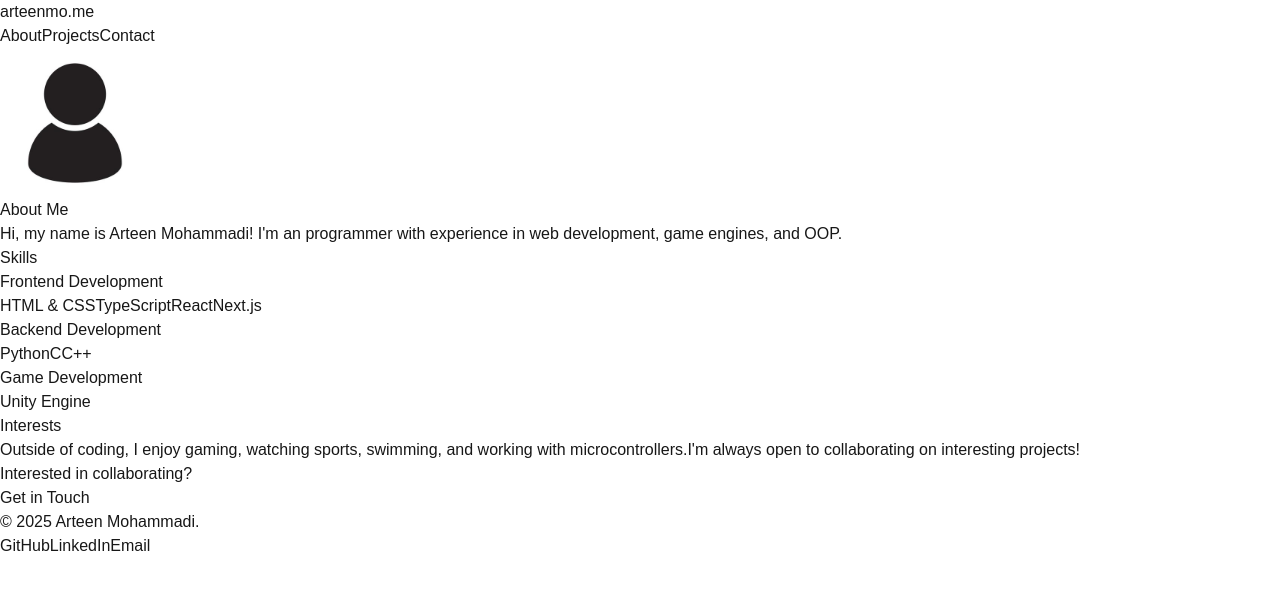
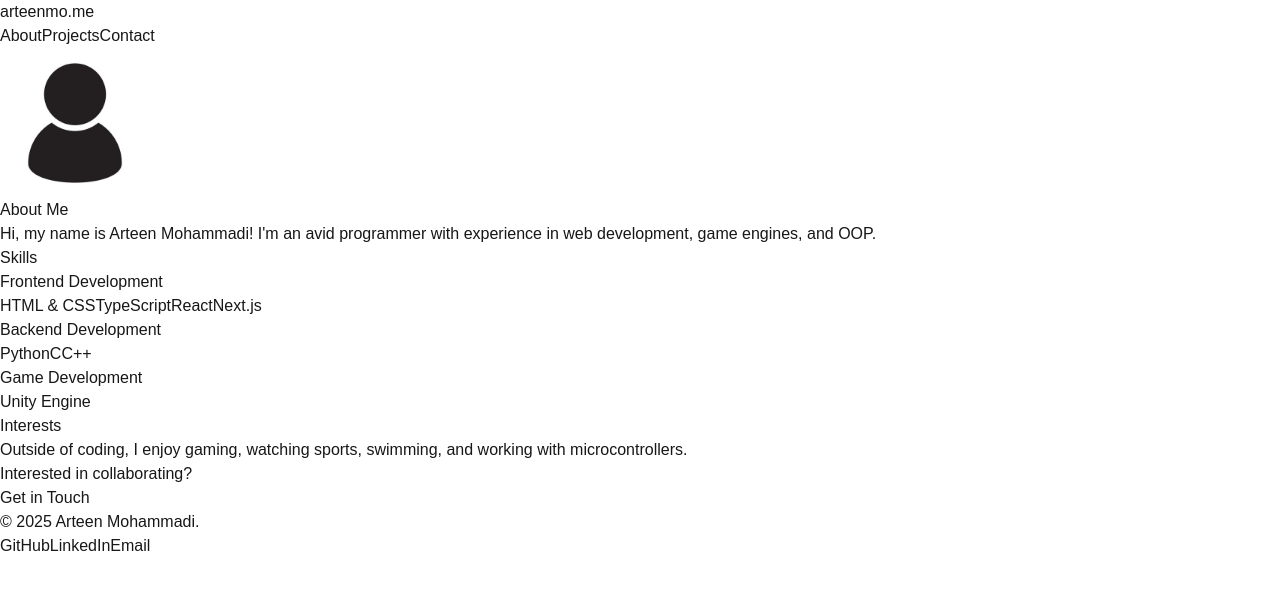
Before and after one commit to ArteenM/ArteenM.github.io, a Next.js app: page /about in a window 1280 px wide. Shown: the top 590 px of the page. Built offline with nearby package versions, Linux system fonts and the light colour scheme.

Commit message:
Fixed a typo and twitter link again

```diff
--- a/src/app/about/page.tsx
+++ b/src/app/about/page.tsx
@@ -17,8 +17,8 @@ export default function About() {
       {/* about section */}
       <h1 className="text-4xl font-bold mb-4">About Me</h1>
       <p className="text-gray-600 text-lg leading-relaxed">
-        Hi, my name is Arteen Mohammadi! I&apos;m an programmer with experience
-        in web development, game engines, and OOP.
+        Hi, my name is Arteen Mohammadi! I&apos;m an avid programmer with
+        experience in web development, game engines, and OOP.
       </p>
 
       {/* skills section */}
@@ -89,7 +89,6 @@ export default function About() {
             gaming, watching sports, swimming, and working with
             microcontrollers.
           </span>
-          I&apos;m always open to collaborating on interesting projects!
         </p>
       </div>
 
```
